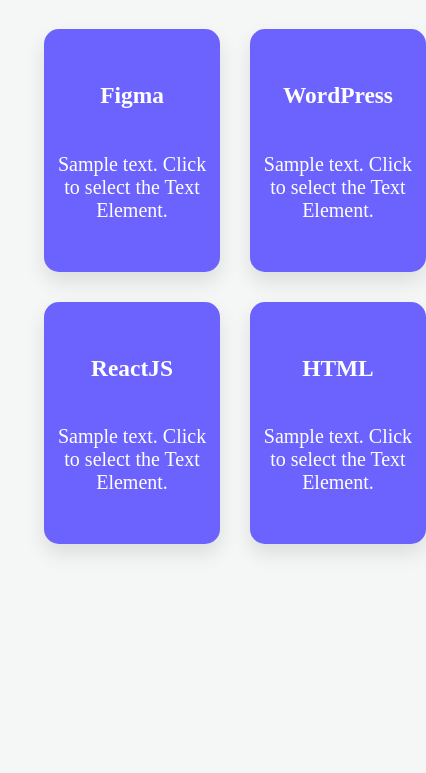
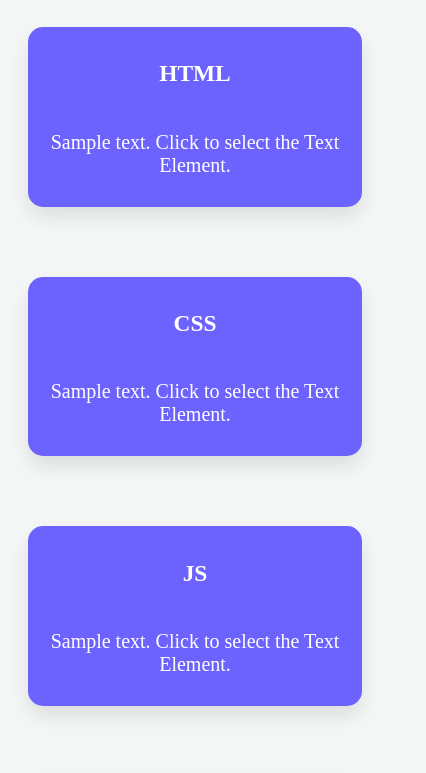
Before and after one commit to DarshBhadiyadra/Portfolio, a plain HTML site: page skill.html in a window 390 px wide. Shown: the part 101-874 px from the top of the page, 426 px wide, since content can reach past the window. Before the commit the page ends 844 px from the top, so only its background shows below. Drawn offline with Linux system fonts and the light colour scheme.

Commit message:
Add files via upload

```diff
--- a/skill.html
+++ b/skill.html
@@ -6,7 +6,6 @@
     <style>
 	body{
 		background-color: #f4f7f6;
-        margin: 0;
         padding: 20px;
         display: flex;
 		flex-direction: column;
@@ -25,7 +24,6 @@
 		display: grid;
 		gap:50px;
 		padding:20px;
-		width:100%;
         justify-content: center;
 		grid-template-columns: repeat(2,1fr);
 	}
@@ -45,7 +43,20 @@
 		width:100%;
 		height:100%;
 	}
-
+	@media only screen and (max-width:600px) {
+		.skills-grid{
+			display:flex;
+			flex-direction:column;
+			grid-template-columns: repeat(1fr);
+			padding:10px;
+			align-items:center;
+		}
+		.skill-card{
+			align-items:center;
+			width:100%;
+			height:100%;
+		}
+	}
     </style>
 </head>
 <body>
@@ -53,20 +64,20 @@
         <h1>My Works Skills</h1>
         <div class="skills-grid">
             <div class="skill-card">
-                <h3>Figma</h3>
+                <h3>HTML</h3>
                 <p>Sample text. Click to select the Text Element.</p>
             </div>
             <div class="skill-card">
 
-                <h3>WordPress</h3>
+                <h3>CSS</h3>
                 <p>Sample text. Click to select the Text Element.</p>
             </div>
             <div class="skill-card">
-                <h3>ReactJS</h3>
+                <h3>JS</h3>
                 <p>Sample text. Click to select the Text Element.</p>
             </div>
             <div class="skill-card">
-                <h3>HTML</h3>
+                <h3>PYTHON-JAVA</h3>
                 <p>Sample text. Click to select the Text Element.</p>
             </div>
         </div>
```
